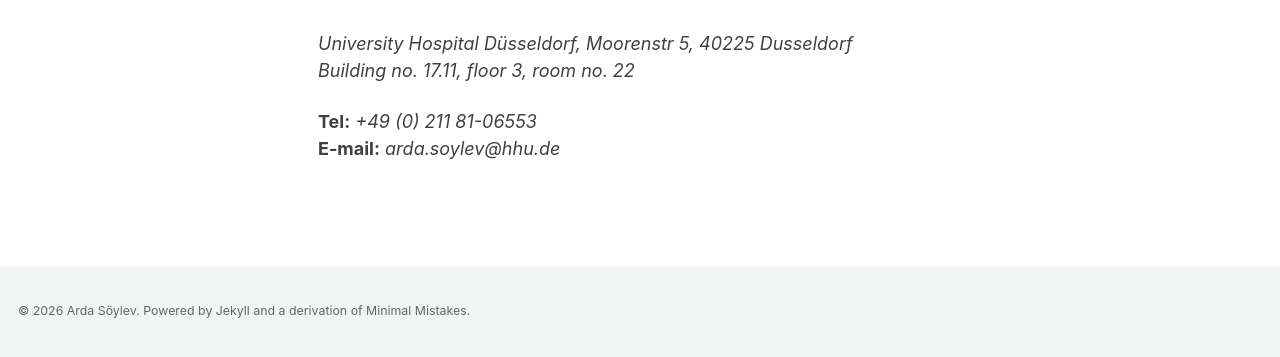
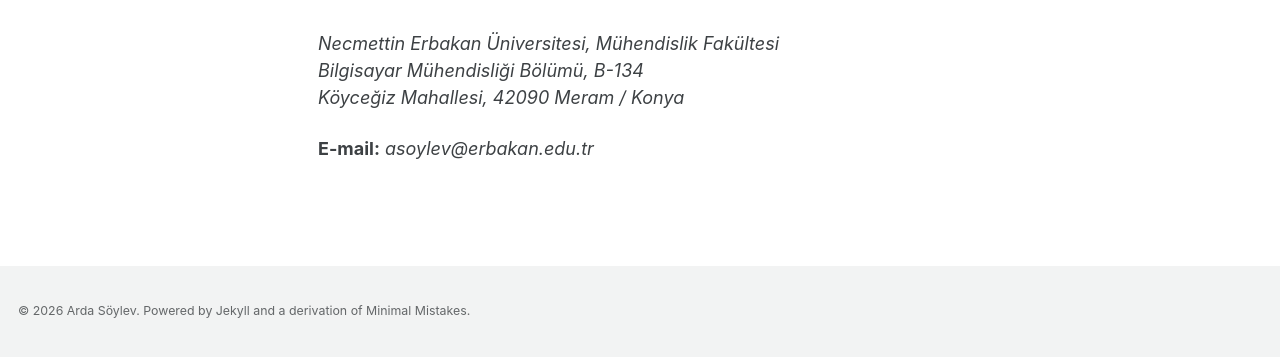
Before and after one commit to asylvz/asylvz.github.io, a Jekyll site: the page built from _pages/contact.md, in a window 1280 px wide and 944 px high, cut to the strip 587-944 px from the top of the window. Built offline with Jekyll 4.4.1, drawn with Linux system fonts in a browser that asks for light colours; cached includes are drawn as plain includes.

Commit message:
Update affiliation to Necmettin Erbakan University across pages
- contact: NEU Engineering Faculty address, embedded map, new email
- about: NEU + Marschall Lab/CompEvo affiliations, postdoc history, concise bio
- software: add veritig
- teaching: add Previous (NEU) section, deactivate BIL 204 page (keep data)
- config: fix Email sidebar link to erbakan.edu.tr

```diff
--- a/_config.yml
+++ b/_config.yml
@@ -112,7 +112,7 @@
   links:
     - label: "Email"
       icon: "fas fa-fw fa-envelope-square"
-      #url: "mailto:asoylev@gmail.com"
+      url: "mailto:asoylev@erbakan.edu.tr"
     - label: "Twitter"
       icon: "fab fa-fw fa-twitter-square"
       url: "https://twitter.com/asoylev"
--- a/_pages/contact.md
+++ b/_pages/contact.md
@@ -7,11 +7,11 @@
 
 
 
-<iframe src="https://www.google.com/maps/embed?pb=!1m18!1m12!1m3!1d2500.2135554025454!2d6.784423638554521!3d51.196716514363445!2m3!1f0!2f0!3f0!3m2!1i1024!2i768!4f13.1!3m3!1m2!1s0x0%3A0x3704d4db46eed35f!2zNTHCsDExJzUwLjkiTiA2wrA0NycxMC4zIkU!5e0!3m2!1sen!2sde!4v1661953614468!5m2!1sen!2sde" width="600" height="450" style="border:0;" allowfullscreen="" loading="lazy" referrerpolicy="no-referrer-when-downgrade"></iframe>
+<iframe src="https://www.google.com/maps?q=Necmettin%20Erbakan%20%C3%9Cniversitesi%20M%C3%BChendislik%20Fak%C3%BCltesi%2C%20Meram%2C%20Konya&output=embed" width="600" height="450" style="border:0;" allowfullscreen="" loading="lazy" referrerpolicy="no-referrer-when-downgrade"></iframe>
 
 <br>
-<i>University Hospital Düsseldorf, Moorenstr 5, 40225 Dusseldorf <br>
-Building no. 17.11, floor 3, room no. 22</i>
+<i>Necmettin Erbakan Üniversitesi, Mühendislik Fakültesi<br>
+Bilgisayar Mühendisliği Bölümü, B-134<br>
+Köyceğiz Mahallesi, 42090 Meram / Konya</i>
 
-<b>Tel:</b> <i>+49 (0) 211 81-06553</i> <br>
-<b>E-mail:</b> <i>arda.soylev@hhu.de</i>
+<b>E-mail:</b> <i>asoylev@erbakan.edu.tr</i>
```
Also changed, not shown: _pages/about.md (+2 -2 lines), _pages/courses/bil204.md (+1 -0 lines), _pages/software.md (+2 -1 lines), _pages/teaching.md (+4 -3 lines).
